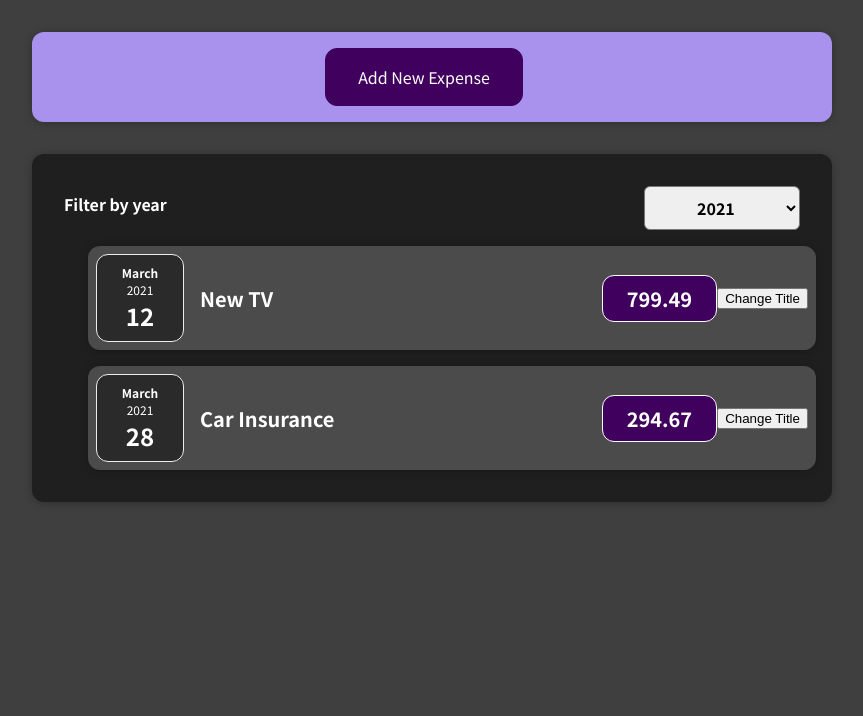
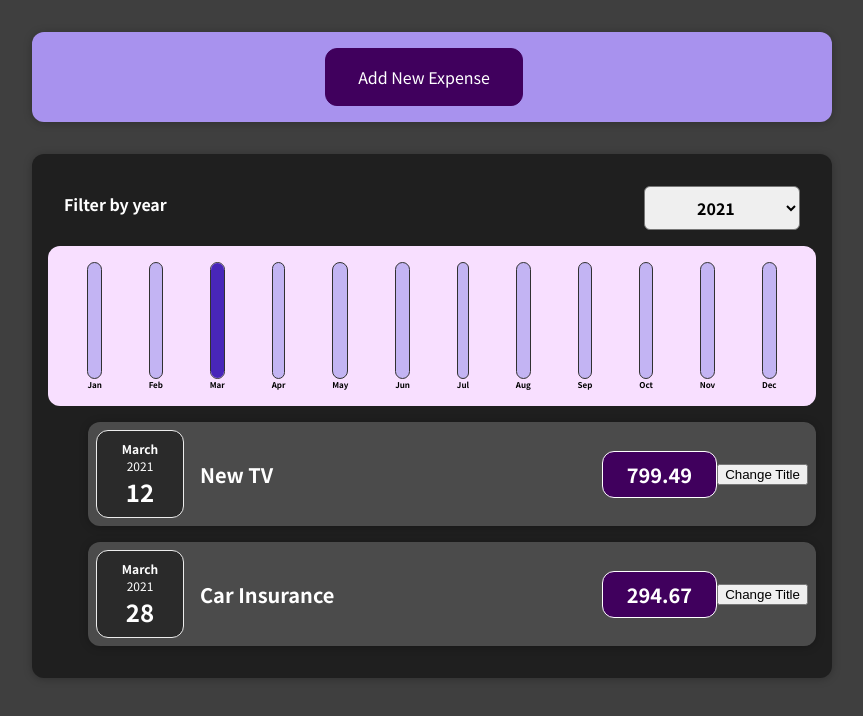
Before and after one commit to Changwhi/Expense-tracker, a React (Create React App) app: page / in a window 1280 px wide. Shown: the top 716 px of the page, without its empty margins (208-1071 px from the left). Built offline with nearby package versions, Linux system fonts and the light colour scheme.

Commit message:
add chart bar

```diff
--- a/src/components/Chart/Chart.js
+++ b/src/components/Chart/Chart.js
@@ -3,17 +3,26 @@
 import './Chart.css';
 
 
-const Chart = props => {
 
-    return <div className='chart'>
-        {props.dataPoints.map(dataPoint =>
-            <ChartBar
-            value={dataPoint.value}
-            maxValue={null}
-            label={dataPoint.label}
-            />
-        )}
-    </div>
+
+const Chart = (props) => {
+    const dataPointValues = props.dataPoints.map(dataPoint => dataPoint.value);
+
+    const totalMaximum = Math.max(...dataPointValues);
+
+
+    return (
+        <div className='chart'>
+            {props.dataPoints.map((dataPoint) => (
+                <ChartBar
+                    key={dataPoint.label}
+                    value={dataPoint.value}
+                    maxValue={totalMaximum}
+                    label={dataPoint.label}
+                />
+            ))}
+        </div>
+    );
 };
 
 export default Chart;
--- a/src/components/Chart/ChartBar.js
+++ b/src/components/Chart/ChartBar.js
@@ -0,0 +1,23 @@
+import React from 'react';
+
+import './ChartBar.css';
+
+
+const ChartBar = (props) => {
+    let barFillHeight = '0%';
+
+    if (props.maxValue > 0) {
+        barFillHeight = Math.round(props.value / props.maxValue * 100) + '%';
+    }
+
+    return (
+        <div className='chart-bar'>
+            <div className="chart-bar__inner">
+                <div className="chart-bar__fill" style={{height: barFillHeight}}></div>
+            </div>
+            <div className="chart-bar__label">{props.label}</div>
+        </div>
+    );
+};
+
+export default ChartBar;
--- a/src/components/Expenses/Expenses.js
+++ b/src/components/Expenses/Expenses.js
@@ -3,6 +3,7 @@
 import Card from '../UI/Card'
 import ExpensesFilter from "./ExpenseFilter";
 import ExpenseList from "./ExpenseList";
+import ExpensesChart from "./ExpensesChart";
 
 
 function Expenses(props) {
@@ -20,6 +21,7 @@
         <div>
         <Card className='expenses'>
         <ExpensesFilter selected={filteredYear} onChangeFilter={filterChangeHandler} />
+        <ExpensesChart expenses={filteredExpenses} />
         <ExpenseList items={filteredExpenses} />
         </Card>
         </div>
--- a/src/components/Expenses/ExpensesChart.js
+++ b/src/components/Expenses/ExpensesChart.js
@@ -1,27 +1,29 @@
 import React from 'react';
+
 import Chart from '../Chart/Chart';
-const ExpensesChart = props => {
+
+const ExpensesChart = (props) => {
     const chartDataPoints = [
-        {label: 'Jan', value: 0},
-        {label: 'Feb', value: 0},
-        {label: 'Mar', value: 0},
-        {label: 'Apr', value: 0},
-        {label: 'May', value: 0},
-        {label: 'Jun', value: 0},
-        {label: 'Jul', value: 0},
-        {label: 'Aug', value: 0},
-        {label: 'Sep', value: 0},
-        {label: 'Oct', value: 0},
-        {label: 'Nov', value: 0},
-        {label: 'Dec', value: 0},
+        { label: 'Jan', value: 0 },
+        { label: 'Feb', value: 0 },
+        { label: 'Mar', value: 0 },
+        { label: 'Apr', value: 0 },
+        { label: 'May', value: 0 },
+        { label: 'Jun', value: 0 },
+        { label: 'Jul', value: 0 },
+        { label: 'Aug', value: 0 },
+        { label: 'Sep', value: 0 },
+        { label: 'Oct', value: 0 },
+        { label: 'Nov', value: 0 },
+        { label: 'Dec', value: 0 },
     ];
 
-    for (const expense in props.expenses) {
-        const expenseMonth = expense.data.getMonth(); //starting at 0 => January => 0
+    for (const expense of props.expenses) {
+        const expenseMonth = expense.date.getMonth();
         chartDataPoints[expenseMonth].value += expense.amount;
     }
 
-    return <Chart dataPoints={chartDataPoints}/>
+    return <Chart dataPoints={chartDataPoints} />;
 };
 
-exprt default ExpensesChart;
+export default ExpensesChart;
```
